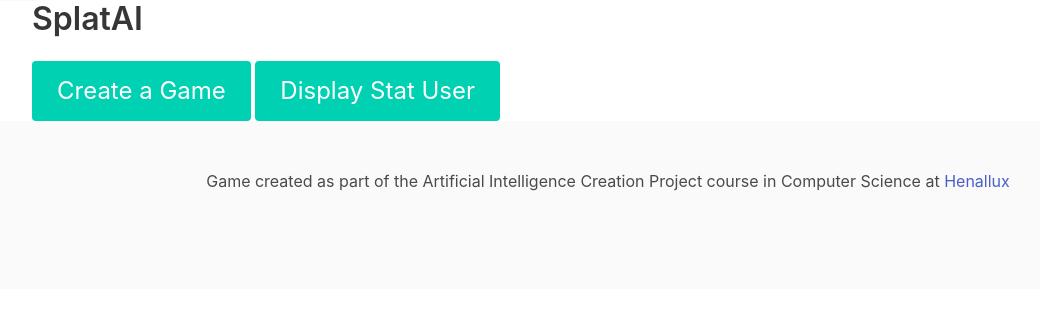
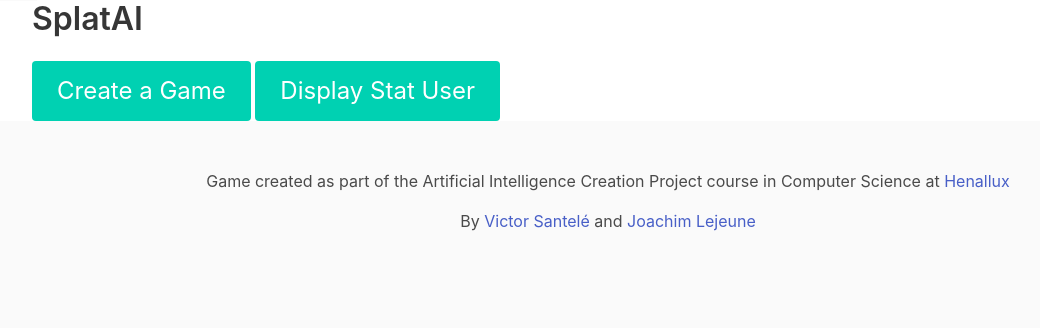
Before and after one commit to vsantele/IG3-projet-ia, a Flask app: page / in a window 1280 px wide. Shown: the part 55-383 px from the top of the page, without its empty margins (32-1072 px from the left). Run offline with Flask 2, Linux system fonts and the light colour scheme; the visitor is signed in with stand-in values (Sample User, id 1); data comes from the database, SQL or seed files in the repository; some libraries are stand-ins or nearby versions.

Commit message:
add creator credit

```diff
--- a/projet/templates/base.html
+++ b/projet/templates/base.html
@@ -18,6 +18,7 @@
     <div class="content has-text-centered">
       <p>Game created as part of the Artificial Intelligence Creation Project course in Computer Science at <a
           href="https://henallux.be">Henallux</a></p>
+      <p>By <a target="_blank" href ="https://github.com/WolfVic">Victor Santelé</a> and <a target="_blank" href="https://github.com/joachimLejeune">Joachim Lejeune</a></p>
     </div>
   </footer>
   <script src="https://cdn.jsdelivr.net/npm/bulma-toast@2.4.1/dist/bulma-toast.min.js"
```
